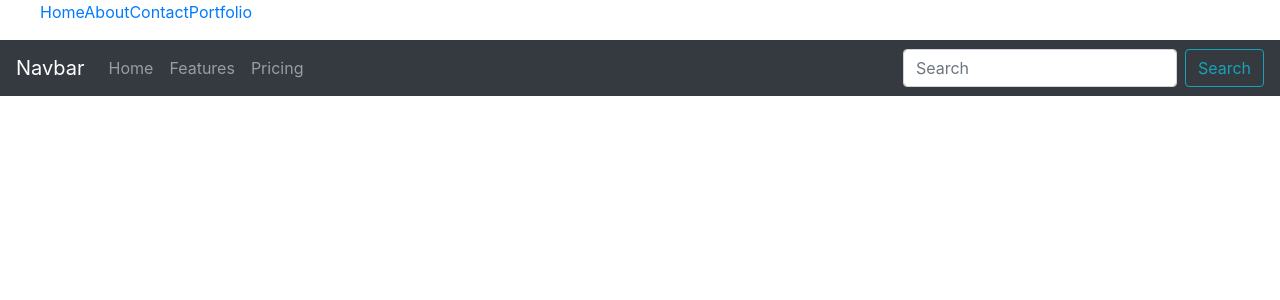
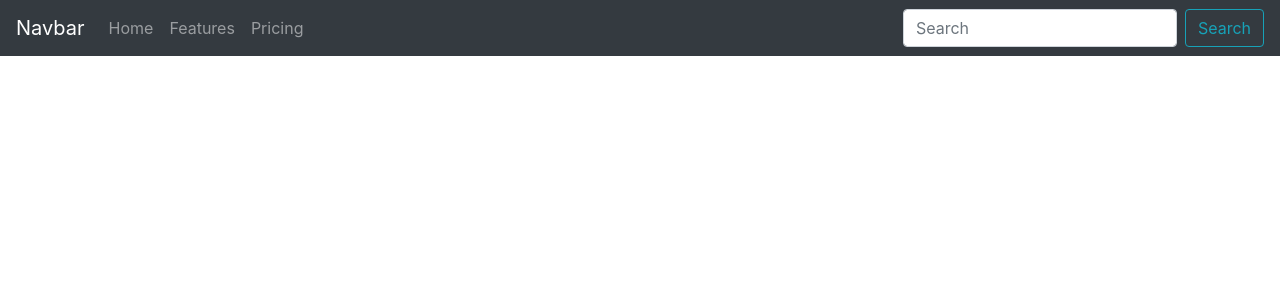
Before and after one commit to sazzadshakhbd/react, a React (Create React App) app in the folder my-app/: page / in a window 1280 px wide. Shown: the top 300 px of the page. Built offline with nearby package versions, Linux system fonts and the light colour scheme.

Commit message:
delete route form index js

```diff
--- a/my-app/src/index.js
+++ b/my-app/src/index.js
@@ -2,35 +2,14 @@ import React from "react";
 import ReactDOM from "react-dom";
 import "./index.css";
 import App from "./App";
-import About from "./pages/About";
-import Contact from "./pages/Contact";
-import Portfolio from "./pages/Portfolio";
-import {
-  Route,
-  Link,
-  BrowserRouter as Router,
-} from "../node_modules/react-router-dom";
 import reportWebVitals from "./reportWebVitals";
 
-const myrouter = (
-  <Router>
-    <div>
-      <ul>
-        <Link to="/">Home</Link>
-        <Link to="/about">About</Link>
-        <Link to="/contact">Contact</Link>
-        <Link to="/portfolio">Portfolio</Link>
-      </ul>
-
-      <Route exact path="/" component={App}></Route>
-      <Route path="/about" component={About}></Route>
-      <Route path="/contact" component={Contact}></Route>
-      <Route path="/portfolio" component={Portfolio}></Route>
-    </div>
-  </Router>
+ReactDOM.render(
+  <React.StrictMode>
+    <App />
+  </React.StrictMode>,
+  document.getElementById("root")
 );
-
-ReactDOM.render(myrouter, document.getElementById("root"));
 
 // If you want to start measuring performance in your app, pass a function
 // to log results (for example: reportWebVitals(console.log))
```
